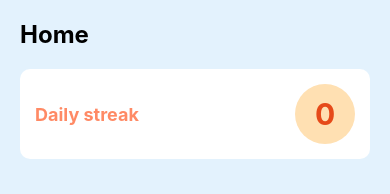
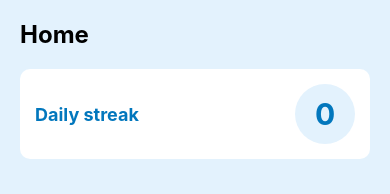
Before and after one commit to hadi-karnib/VerbalBotic-front, a React Native app in the folder verbalbotic/: screen /Home in a window 390 px wide. Shown: the top 194 px of the page. Built offline with nearby package versions, Linux system fonts and the light colour scheme.

Commit message:
fixed colors

```diff
--- a/verbalbotic/screens/HomeScreen.js
+++ b/verbalbotic/screens/HomeScreen.js
@@ -315,19 +315,19 @@ const styles = StyleSheet.create({
   dailyStreakText: {
     fontSize: 18,
     fontWeight: "bold",
-    color: "#FF8A65",
+    color: "#0277BD",
   },
   streakBox: {
     width: 60,
     height: 60,
-    backgroundColor: "#FFE0B2",
+    backgroundColor: "#E3F2FD",
     borderRadius: 30,
     justifyContent: "center",
     alignItems: "center",
   },
   streakNumber: {
     fontSize: 30,
-    color: "#E64A19",
+    color: "#0277BD",
     fontWeight: "bold",
   },
   toggleContainer: {
```
